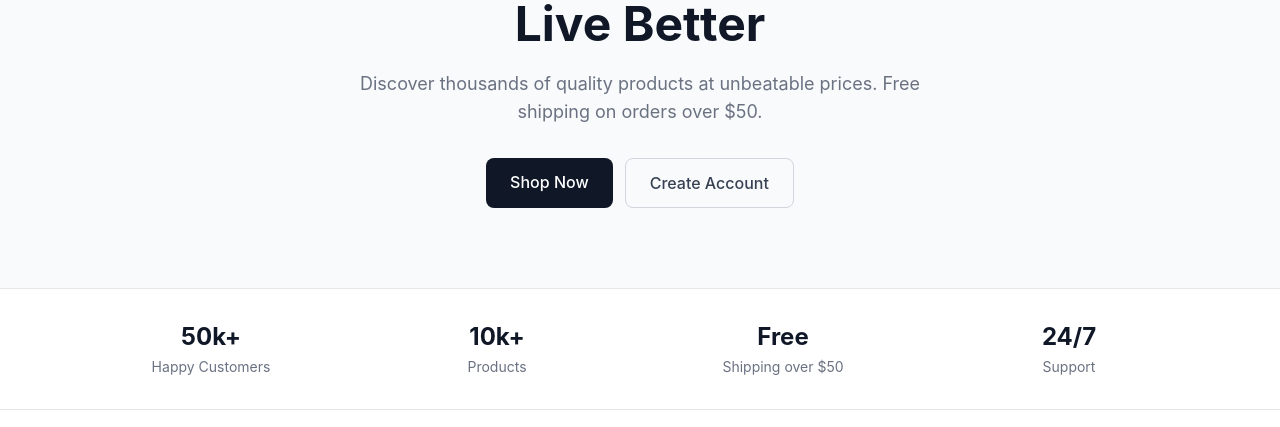
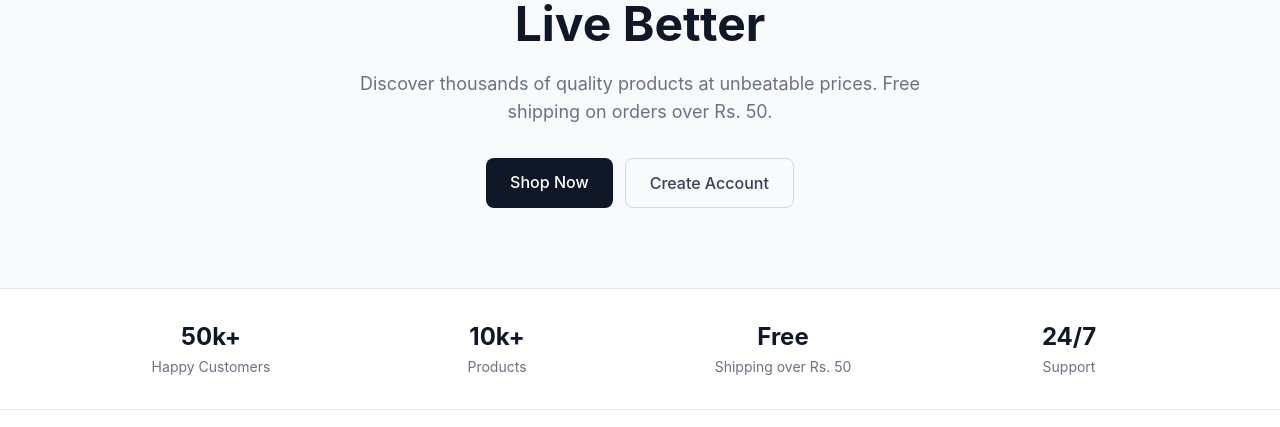
Before and after one commit to aashish-mgr/E-commerce_frontend, a React (Vite) app: page / in a window 1280 px wide. Shown: the part 243-670 px from the top of the page. Built offline with nearby package versions, Linux system fonts and the light colour scheme; no server answers.

Commit message:
style: use consistent RS currency formatting across pages

```diff
--- a/src/Components/ProductDetail.tsx
+++ b/src/Components/ProductDetail.tsx
@@ -221,7 +221,7 @@ export default function ProductDetail() {
               {/* Reassurance strip */}
               <div className="grid grid-cols-3 gap-2 mt-2">
                 {[
-                  { icon: "🚚", label: "Free Delivery",   sub: "Orders over $50" },
+                  { icon: "🚚", label: "Free Delivery",   sub: "Orders over Rs. 50" },
                   { icon: "↩️", label: "Easy Returns",    sub: "30-day window" },
                   { icon: "🔒", label: "Secure Payment",  sub: "SSL encrypted" },
                 ].map(({ icon, label, sub }) => (
--- a/src/pages/Cart.tsx
+++ b/src/pages/Cart.tsx
@@ -324,7 +324,7 @@ export default function Cart() {
                       </span>{" "}
                       more for free shipping
                     </span>
-                    <span className="text-xs text-gray-400">🚚 Free over ${SHIPPING_THRESHOLD}</span>
+                    <span className="text-xs text-gray-400">🚚 Free over Rs.{SHIPPING_THRESHOLD}</span>
                   </div>
                   <div className="w-full bg-gray-100 rounded-full h-1.5">
                     <div
--- a/src/pages/LandingPage.tsx
+++ b/src/pages/LandingPage.tsx
@@ -24,7 +24,7 @@ import { useNavbar } from "../context/NavbarContext";
 const STATS = [
   { value: "50k+", label: "Happy Customers" },
   { value: "10k+", label: "Products" },
-  { value: "Free", label: "Shipping over $50" },
+  { value: "Free", label: "Shipping over Rs. 50" },
   { value: "24/7", label: "Support" },
 ];
 
@@ -103,7 +103,7 @@ export default function LandingPage() {
           </h1>
           <p className="text-gray-500 text-lg max-w-xl mx-auto mb-8">
             Discover thousands of quality products at unbeatable prices.
-            Free shipping on orders over $50.
+            Free shipping on orders over Rs. 50.
           </p>
           <div className="flex flex-wrap gap-3 justify-center">
             <a
--- a/src/pages/Order.tsx
+++ b/src/pages/Order.tsx
@@ -105,7 +105,7 @@ const STATUS_STYLES: Record<
 
 function formatPrice(n: number | string) {
   const value = typeof n === "number" ? n : Number(n);
-  return isNaN(value) ? "$0.00" : `$${value.toFixed(2)}`;
+  return isNaN(value) ? "Rs. 0.00" : `Rs. ${value.toFixed(2)}`;
 }
 
 function orderTotal(order: Order) {
--- a/src/pages/OrderDetail.tsx
+++ b/src/pages/OrderDetail.tsx
@@ -61,7 +61,7 @@ const STATUS_STEPS = ["pending", "shipped", "delivered"];
 
 function formatPrice(n: number | string) {
   const value = typeof n === "number" ? n : Number(n);
-  return isNaN(value) ? "$0.00" : `$${value.toFixed(2)}`;
+  return isNaN(value) ? "Rs. 0.00" : `Rs. ${value.toFixed(2)}`;
 }
 
 function formatDate(iso: string ) {
```
